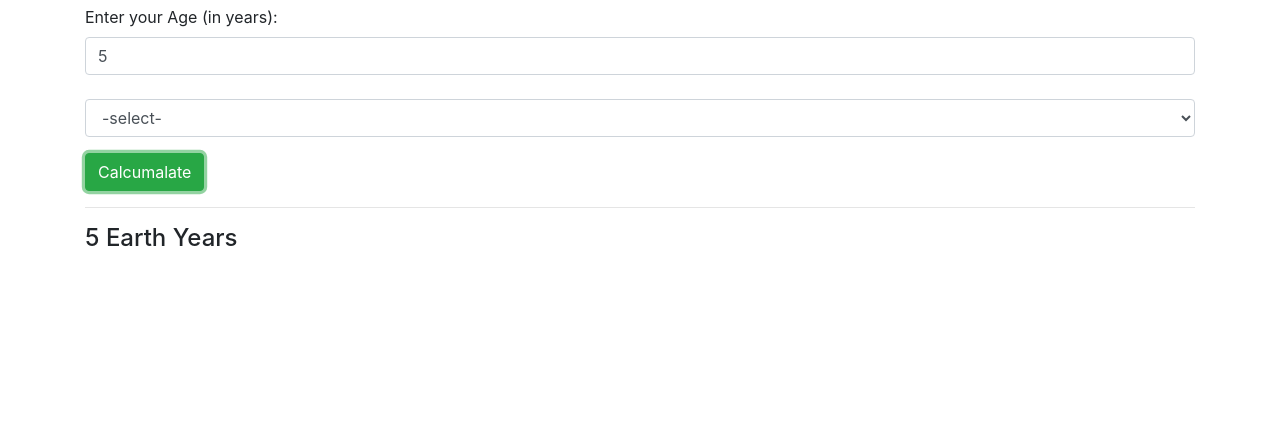
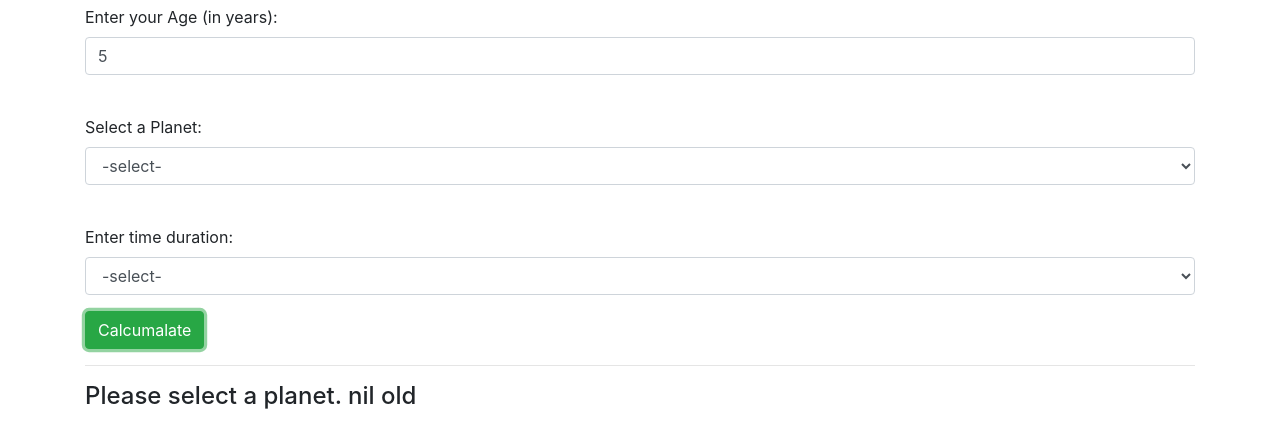
Before and after one commit to ryee-dev/age-calculator, a website built with webpack: page src/index.html in a window 1280 px wide. Both pictures are taken after typing "5" into the empty fields and a click on the button "Calcumalate". Shown: the part 51-498 px from the top of the page. Built offline with nearby package versions, Linux system fonts and the light colour scheme.

Commit message:
sorry franz, I forgot to commit, but this commit successfully passes the 3rd test which tests the proportional age across different planets

```diff
--- a/src/age-calculator.js
+++ b/src/age-calculator.js
@@ -1,17 +1,43 @@
 export class AgeCalculator {
-  constructor(ageInput) {
-    this.age = ageInput;
+  constructor(age, planet, time) {
+    this.age = age;
+    this.planet = planet;
+    this.time = time;
   }
 
   getsAge() {
-    let mercYears = 0;
-    let venusYears = 0;
-    let earthYears = 0;
-    let marsYears = 0;
-    let jupiterYears = 0;
-    if ( this.age === this.age ) {
-      earthYears = this.age * 1;
-      return earthYears;
+    let answer;
+    let ratio;
+
+    if ( this.planet === 'earth' ) {
+      ratio = 1;
+    } else if ( this.planet === 'mercury' ) {
+      ratio = .24;
+    } else if ( this.planet === 'venus' ) {
+      ratio = .62;
+    } else if ( this.planet === 'mars' ) {
+      ratio = 1.88;
+    } else if ( this.planet === 'jupiter' ) {
+      ratio = 11.86;
+    } else {
+      return "Please select a planet.";
     }
+
+    if ( this.time === 'years' ) {
+      answer = this.age * 1;
+    } else if ( this.time === 'months' ) {
+      answer = this.age * 12;
+    } else if ( this.time === 'weeks' ) {
+      answer = this.age * 52;
+    } else if ( this.time === 'days' ) {
+      answer = this.age * 365;
+    } else if ( this.time === 'hours' ) {
+      answer = this.age * 8760;
+    } else if ( this.time === 'minutes' ) {
+      answer = this.age * 525600;
+    } else if ( this.time === 'seconds' ) {
+      answer = this.age * 31536000;
+    }
+      return answer * ratio;
   }
 }
--- a/src/index.html
+++ b/src/index.html
@@ -11,22 +11,105 @@
         <div class="form-group">
           <label for="ageInput">Enter your Age (in years): </label>
           <input type="number" id="ageInput" name="ageInput" class="form-control" placeholder="e.g. 24">
-          <br>
+        </div>
+
+        <br>
+
+        <div class="form-group">
+          <label for="planet-select">Select a Planet: </label>
           <select class="form-control" id="planet-select" name="planets">
             <option value="nil">-select-</option>
-            <option value="Earth">Earth</option>
-            <option value="Mercury">Mercury</option>
+            <option value="mercury">Mercury</option>
+            <option value="venus">Venus</option>
+            <option value="earth">Earth</option>
+            <option value="mars">Mars</option>
+            <option value="jupiter">Jupiter</option>
           </select>
         </div>
+
+        <br>
+
+        <div class="form-group">
+          <label for="time-select">Enter time duration: </label>
+          <select class="form-control" id="time-select" name="time">
+            <option value="nil">-select-</option>
+            <option value="seconds">Seconds</option>
+            <option value="minutes">Minutes</option>
+            <option value="hours">Hours</option>
+            <option value="days">Days</option>
+            <option value="weeks">Weeks</option>
+            <option value="months">Months</option>
+            <option value="years">Years</option>
+          </select>
+        </div>
+
         <button type="submit" class="btn btn-success">Calcumalate</button>
       </form>
 
       <hr>
 
       <div class="show-result">
-        <h4><span id="earthAge"></span> Earth Years</h4>
+        <h4>
+          <div id="cosmic-age">
+            <span id="earthCosmicAge"></span> <span id="time-label"></span>&nbsp;old
+          </div>
+        </h4>
       </div>
-
     </div>
   </body>
 </html>
+          <!-- <div id="venus-age">
+            <span id="venus-secs"></span>
+            <span id="venus-mins"></span>
+            <span id="venus-hours"></span>
+            <span id="venus-days"></span>
+            <span id="venus-weeks"></span>
+            <span id="venus-months"></span>
+            <span id="venus-years"></span>
+          </div>
+          <div id="venus-age">
+            <span id="venus-secs"></span>
+            <span id="venus-mins"></span>
+            <span id="venus-hours"></span>
+            <span id="venus-days"></span>
+            <span id="venus-weeks"></span>
+            <span id="venus-months"></span>
+            <span id="venus-years"></span>
+          </div> -->
+
+          <!-- <div id="mars-age">
+            <span id="mars-secs"></span>
+            <span id="mars-mins"></span>
+            <span id="mars-hours"></span>
+            <span id="mars-days"></span>
+            <span id="mars-weeks"></span>
+            <span id="mars-months"></span>
+            <span id="mars-years"></span>
+          </div>
+          <div id="jupiter-age">
+            <span id="jupiter-secs"></span>
+            <span id="jupiter-mins"></span>
+            <span id="jupiter-hours"></span>
+            <span id="jupiter-days"></span>
+            <span id="jupiter-weeks"></span>
+            <span id="jupiter-months"></span>
+            <span id="jupiter-years"></span>
+          </div>
+          <div id="saturn-age">
+            <span id="saturn-secs"></span>
+            <span id="saturn-mins"></span>
+            <span id="saturn-hours"></span>
+            <span id="saturn-days"></span>
+            <span id="saturn-weeks"></span>
+            <span id="saturn-months"></span>
+            <span id="saturn-years"></span>
+          </div>
+          <div id="uranus-age">
+            <span id="uranus-secs"></span>
+            <span id="uranus-mins"></span>
+            <span id="uranus-hours"></span>
+            <span id="uranus-days"></span>
+            <span id="uranus-weeks"></span>
+            <span id="uranus-months"></span>
+            <span id="uranus-years"></span>
+          </div> -->
--- a/src/main.js
+++ b/src/main.js
@@ -1,17 +1,22 @@
 import './styles.css';
+import { AgeCalculator } from './age-calculator.js';
 import $ from 'jquery';
 import 'bootstrap/dist/css/bootstrap.min.css';
-import { AgeCalculator } from './age-calculator.js';
 
 $(document).ready(function() {
+  $("#age-form").submit(function(event) {
+    event.preventDefault();
+    let age = parseInt($("#ageInput").val());
+    let planet = $("#planet-select").val();
+    let time = $("#time-select").val();
 
-  $("#age-form").submit(function(event){
-    event.preventDefault();
-    var ageInput = parseInt($("#ageInput").val());
-    var userAge = new AgeCalculator(ageInput);
-    var earthAge = userAge.getsAge(ageInput);
+    let cosmicAge = new AgeCalculator(age, planet, time);
+    let result = cosmicAge.getsAge();
 
-    $("#earthAge").text(earthAge);
+    $("#earthCosmicAge").text(result);
+    $("#time-label").text(cosmicAge.time);
+    $("#cosmic-age").show(cosmicAge.age);
     $(".show-result").show();
+
   });
 });
--- a/src/styles.css
+++ b/src/styles.css
@@ -2,6 +2,6 @@ h1 {
   text-align: center;
 }
 
-.show-result {
+.show-result, #merc-age, #venus-age, #earth-age, #mars-age, #jupiter-age, #saturn-age {
   display: none;
 }
```
Also changed, not shown: spec/age-calculator-spec.js (+12 -1 lines), README.md (added).
